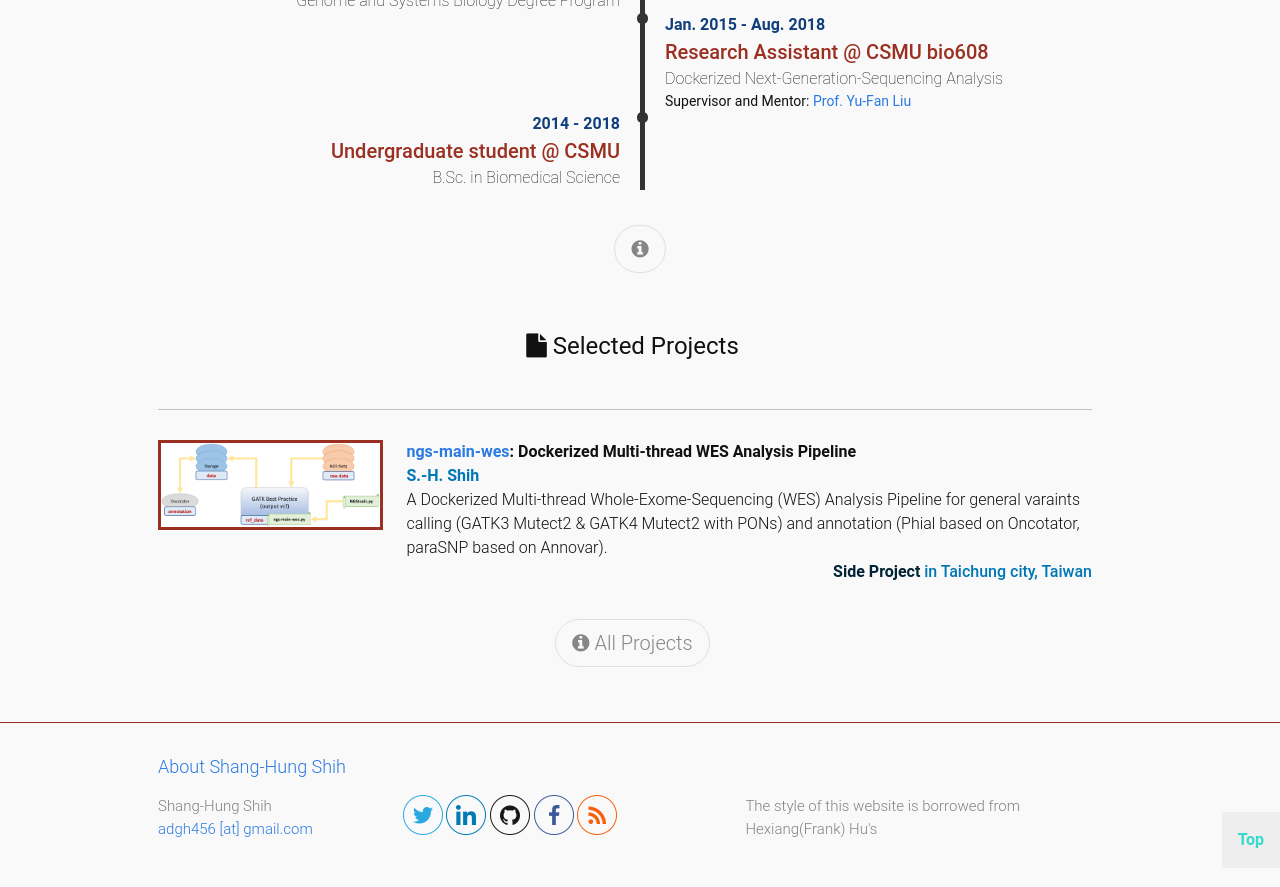
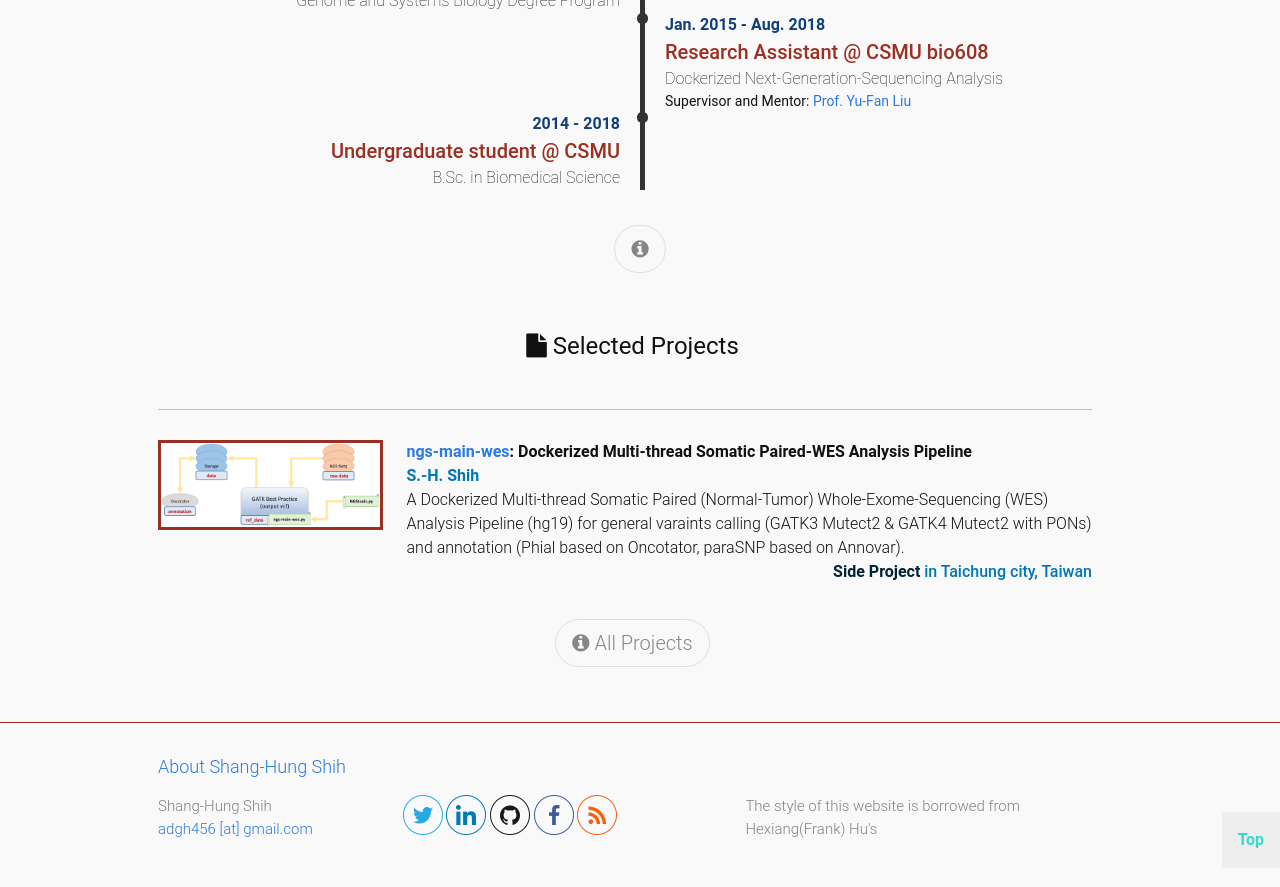
Before and after one commit to shanghungshih/shanghungshih.github.io, a Jekyll site: the page built from index.html, in a window 1280 px wide and 900 px high, scrolled down 841 px. Shown: the top 887 px of the window. Built offline with Jekyll 4.4.1, drawn with Linux system fonts in a browser that asks for light colours.

Commit message:
Update publications.yml

```diff
--- a/_data/publications.yml
+++ b/_data/publications.yml
@@ -1,5 +1,5 @@
 # - title: 'Synthesize Policies for Transfer and Adaptation across Environments and Tasks'
-- title: '<a href="https://github.com/shanghungshih/ngs-main-wes">ngs-main-wes</a>: Dockerized Multi-thread WES Analysis Pipeline'
+- title: '<a href="https://github.com/shanghungshih/ngs-main-wes">ngs-main-wes</a>: Dockerized Multi-thread Somatic Paired-WES Analysis Pipeline'
   date:  'May. 2018'
   imgurl: '/images/projects/2018/ngs-main-wes_Guide.png'
   imgprop: 'frame'
@@ -10,4 +10,4 @@
   publisher:  'Side Project'
   status:   ''
   place:    'in Taichung city, Taiwan'
-  desc: 'A Dockerized Multi-thread Whole-Exome-Sequencing (WES) Analysis Pipeline for general varaints calling (GATK3 Mutect2 & GATK4 Mutect2 with PONs) and annotation (Phial based on Oncotator, paraSNP based on Annovar).'
+  desc: 'A Dockerized Multi-thread Somatic Paired (Normal-Tumor) Whole-Exome-Sequencing (WES) Analysis Pipeline (hg19) for general varaints calling (GATK3 Mutect2 & GATK4 Mutect2 with PONs) and annotation (Phial based on Oncotator, paraSNP based on Annovar).'
```
